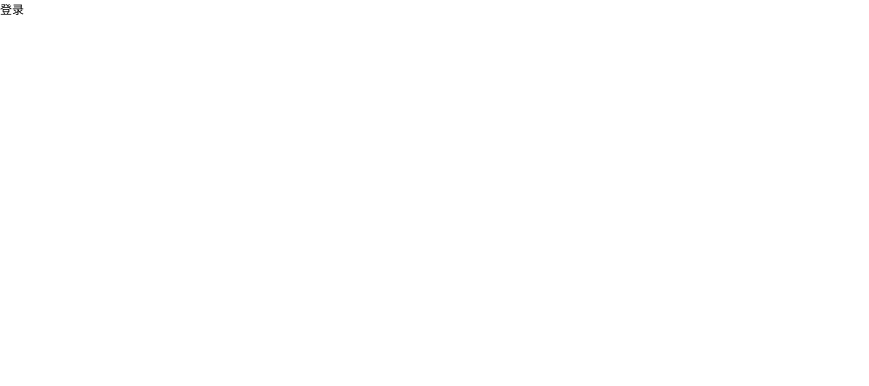
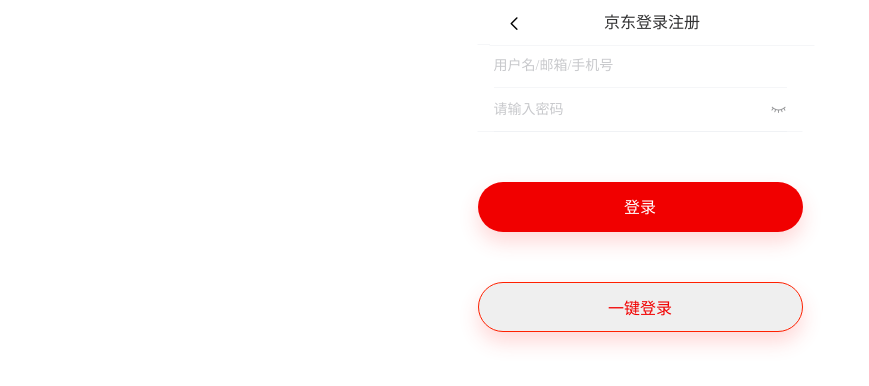
Before and after one commit to Aibeib/jd, a Vue app in the folder project/: page /#/login in a window 1280 px wide. Shown: the top 386 px of the page, without its empty margins (0-869 px from the left). Built offline with nearby package versions, Linux system fonts and the light colour scheme; no server answers.

Commit message:
登录简单完成‘ git commit -m 登录简单完成‘

```diff
--- a/project/src/App.vue
+++ b/project/src/App.vue
@@ -1,46 +1,49 @@
 <template>
   <div id="app">
+    <div class="Router">
       <transition :name="transitionName">
         <router-view></router-view>
       </transition>
+    </div>
     <Footer v-if="$route.meta.isShow"></Footer>
   </div>
 </template>
 <script>
-import Footer from './components/footer'
+import Footer from "./components/footer";
 export default {
-  name: 'App',
+  name: "App",
   data() {
     return {
-      transitionName:'',
+      transitionName: "",
+    };
+  },
+  watch: {
+    //使用watch 监听$router的变化
+    $route(to, from) {
+      //如果to索引大于from索引,判断为前进状态,反之则为后退状态
+      if (to.meta.index > from.meta.index) {
+        //设置动画名称
+        this.transitionName = "slide-left";
+      } else {
+        this.transitionName = "slide-right";
       }
     },
-    watch: {//使用watch 监听$router的变化
-      $route(to, from) {
-        //如果to索引大于from索引,判断为前进状态,反之则为后退状态
-        if(to.meta.index > from.meta.index) {
-          //设置动画名称
-          this.transitionName = 'slide-left';
-        }else{
-          this.transitionName = 'slide-right';
-        }
-      }
   },
   components: {
     Footer,
-  }
-}
+  },
+};
 </script>
 
 <style>
-  #app{
+#app {
   width: 100%;
   height: 100%;
 }
-  .Router{
+.Router {
   position: relative;
 }
-  .Router>*{
+.Router > * {
   position: absolute;
   width: 100%;
 }
--- a/project/src/components/header/index.vue
+++ b/project/src/components/header/index.vue
@@ -1,27 +1,20 @@
 <template>
   <div class="header">
+    <slot name="left"></slot>
+    <slot name="center"></slot>
+    <slot name="right"></slot>
   </div>
 </template>
 
 <script>
 export default {
-
   components: {},
   data() {
-
-        return {
-
-        };
+    return {};
   },
-    methods: {
-
-    },
-    created() {
-
-    },
-    mounted() {
-
-    },
+  methods: {},
+  created() {},
+  mounted() {},
   beforeCreate() {},
   beforeMount() {},
   beforeUpdate() {},
@@ -30,7 +23,14 @@
   destroyed() {},
   //如果页面有keep-alive缓存功能，这个函数会触发
   activated() {},
-    }
+};
 </script>
 <style scoped>
+.header {
+  height: 44px;
+  line-height: 44px;
+  text-align: center;
+  padding: 0 12px;
+  background-color: aqua;
+}
 </style>
--- a/project/src/main.js
+++ b/project/src/main.js
@@ -2,6 +2,7 @@
 import App from './App.vue'
 import router from './router'
 import Vant from 'vant';
+import axios from "axios";
 
 Vue.use(Vant);
 
@@ -11,6 +12,7 @@
 import '../public/font/iconfont.css'
 
 Vue.config.productionTip = false
+Vue.prototype.$http = axios; // 把axios挂在到原型上面
 
 new Vue({
   render: h => h(App),
--- a/project/src/views/login/index.vue
+++ b/project/src/views/login/index.vue
@@ -1,28 +1,74 @@
 <template>
   <div class="login">
-        登录
+    <div class="header">
+      <van-nav-bar title="京东登录注册" left-text="" left-arrow>
+        <template #right> </template>
+      </van-nav-bar>
+    </div>
+    <div class="contene">
+      <van-cell-group>
+        <van-field label="" placeholder="用户名/邮箱/手机号" v-model="phone" />
+
+        <van-field
+          type="password"
+          label=""
+          v-show="downIcon"
+          placeholder="请输入密码"
+          @click-right-icon="eye"
+          right-icon="closed-eye"
+          v-model="password"
+          error-message
+        />
+        <van-field
+          type="text"
+          label="密码"
+          v-show="!downIcon"
+          placeholder="请输入密码"
+          @click-right-icon="eye"
+          right-icon="eye"
+          v-model="password"
+          error-message
+        />
+      </van-cell-group>
+      <button class="btn1" @click="login">登录</button>
+      <button class="btn2">一键登录</button>
+    </div>
   </div>
 </template>
 
 <script>
 export default {
-
   components: {},
   data() {
-
-        return {
-
-        };
+    return { phone: "", password: "", downIcon: true };
   },
   methods: {
-
+    //点击图标看密码
+    /*  changeSeen() {
+      this.type = this.seen ? "password" : "text";
+      this.seen = !this.seen;
+    }, */
+    eye() {
+      this.downIcon = !this.downIcon;
+    },
+    login() {
+      const userName = this.phone;
+      const password = this.password;
+      this.$http
+        .post("http://localhost:3009/api/v1/auth/login", {
+          userName,
+          password,
+        })
+        .then((res) => {
+          console.log(res);
+          localStorage.setItem("token", res.data.token);
+        });
+    },
   },
   created() {
-
+    this.login();
   },
-    mounted() {
-
-    },
+  mounted() {},
   beforeCreate() {},
   beforeMount() {},
   beforeUpdate() {},
@@ -31,7 +77,68 @@
   destroyed() {},
   //如果页面有keep-alive缓存功能，这个函数会触发
   activated() {},
+};
+</script>
+<style >
+html {
+  font-size: 100px;
 }
-</script>
-<style scoped>
+.Router {
+  width: 325px;
+  margin: 0 auto;
+}
+.header {
+  width: 325px;
+  height: 44px;
+  line-height: 44px;
+  text-align: center;
+  padding: 0 12px;
+  background: #fff;
+  margin: 0 auto;
+}
+.icon {
+  float: left;
+  line-height: 44px;
+}
+.center {
+  text-align: center;
+  font-size: 17px;
+}
+.van-nav-bar .van-icon {
+  color: #000 !important;
+  font-size: 17px;
+}
+.btn1 {
+  margin-top: 0.5rem;
+  width: 100%;
+  height: 0.5rem;
+  line-height: 0.5rem;
+  display: block;
+  background-color: #f10000;
+  border-radius: 0.25rem;
+  font-size: 0.16rem;
+  color: #fff;
+  -webkit-box-shadow: 0 0.1rem 20px 0 rgb(255 62 62 / 20%);
+  box-shadow: 0 0.1rem 20px 0 rgb(255 62 62 / 20%);
+  text-align: center;
+  font-family: PingFangSC-Semibold;
+  outline: none;
+  border: none;
+}
+.btn2 {
+  margin-top: 0.5rem;
+  width: 100%;
+  height: 0.5rem;
+  line-height: 0.5rem;
+  display: block;
+  background-color: #efefef;
+  border-radius: 0.25rem;
+  font-size: 0.16rem;
+  color: #f10000;
+  -webkit-box-shadow: 0 0.1rem 20px 0 rgb(255 62 62 / 20%);
+  box-shadow: 0 0.1rem 20px 0 rgb(255 62 62 / 20%);
+  text-align: center;
+  font-family: PingFangSC-Semibold;
+  border: 1px solid #ff2000;
+}
 </style>
--- a/project/src/views/reg/index.vue
+++ b/project/src/views/reg/index.vue
@@ -1,28 +1,16 @@
 <template>
-    <div class="reg">
-        注册
-    </div>
+  <div class="reg"></div>
 </template>
 
 <script>
 export default {
-
   components: {},
   data() {
-
-        return {
-
-        };
+    return {};
   },
-    methods: {
-
-    },
-    created() {
-
-    },
-    mounted() {
-
-    },
+  methods: {},
+  created() {},
+  mounted() {},
   beforeCreate() {},
   beforeMount() {},
   beforeUpdate() {},
@@ -31,7 +19,7 @@
   destroyed() {},
   //如果页面有keep-alive缓存功能，这个函数会触发
   activated() {},
-    }
+};
 </script>
 <style scoped>
 </style>
```
Also changed, not shown: 1 other file (tests, documents, lock files or other folders). Lines whose indentation alone changed are shown as unchanged.
